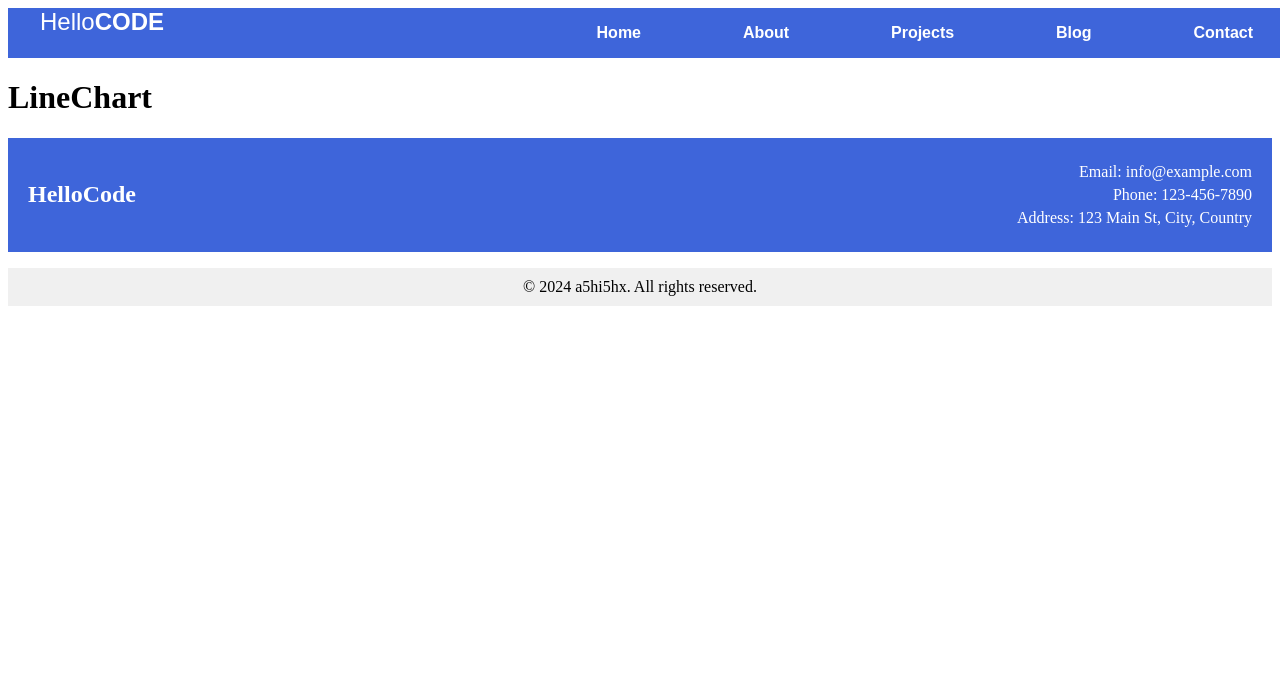
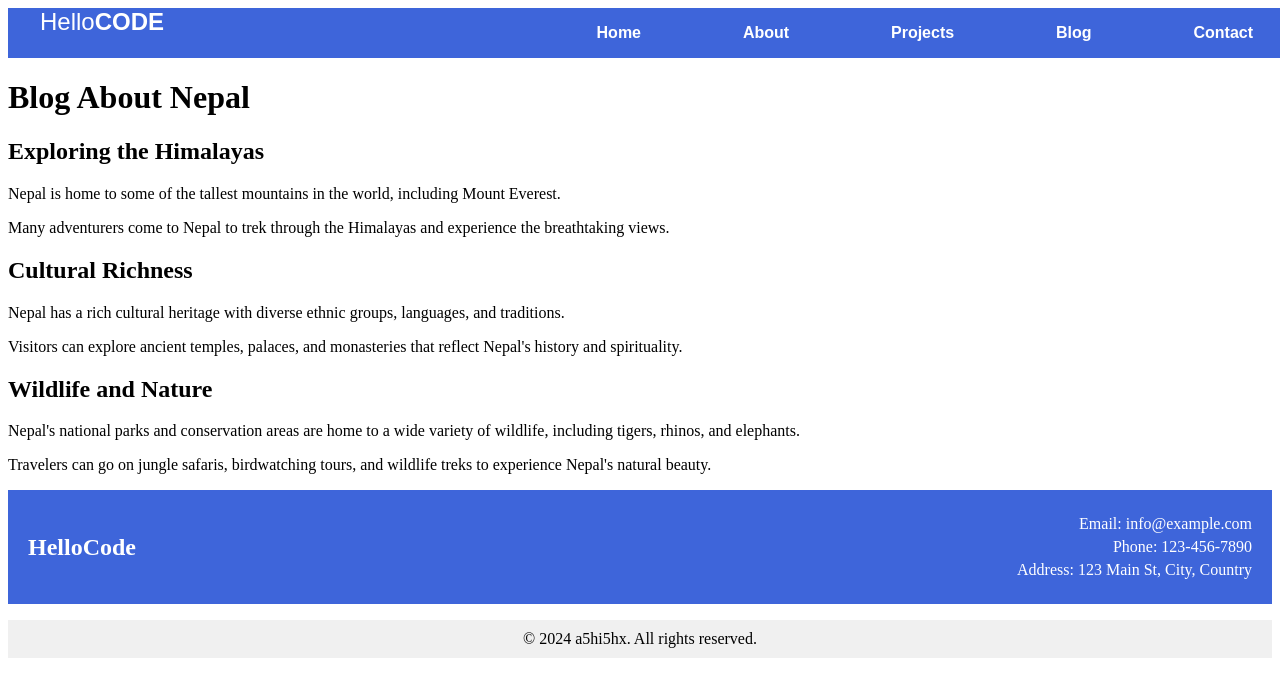
Before and after one commit to a5hi5hx/nextjs-tutortial, a Next.js app: page /dashboard in a window 1280 px wide. Shown: the top 696 px of the page. Built offline with nearby package versions, Linux system fonts and the light colour scheme.

Commit message:
Timing error Update Skipped day

```diff
--- a/src/app/dashboard/page.tsx
+++ b/src/app/dashboard/page.tsx
@@ -1,5 +1,35 @@
-import LineChart from "./line-chart";
+// import LineChart from "./line-chart";
 
-export default function Dashboard() {
-    return LineChart();
-}
+// export default function Dashboard() {
+//     return LineChart();
+// }
+import React from 'react';
+import Head from 'next/head';
+
+const Dashboard: React.FC = () => {
+    return (
+        <div>
+            <Head>
+                <title>Database page</title>
+            </Head>
+            <h1>Blog About Nepal</h1>
+                <article>
+                    <h2>Exploring the Himalayas</h2>
+                    <p>Nepal is home to some of the tallest mountains in the world, including Mount Everest.</p>
+                    <p>Many adventurers come to Nepal to trek through the Himalayas and experience the breathtaking views.</p>
+                </article>
+                <article>
+                    <h2>Cultural Richness</h2>
+                    <p>Nepal has a rich cultural heritage with diverse ethnic groups, languages, and traditions.</p>
+                    <p>Visitors can explore ancient temples, palaces, and monasteries that reflect Nepal's history and spirituality.</p>
+                </article>
+                <article>
+                    <h2>Wildlife and Nature</h2>
+                    <p>Nepal's national parks and conservation areas are home to a wide variety of wildlife, including tigers, rhinos, and elephants.</p>
+                    <p>Travelers can go on jungle safaris, birdwatching tours, and wildlife treks to experience Nepal's natural beauty.</p>
+                </article>
+        </div>
+    );
+};
+
+export default Dashboard;
```
